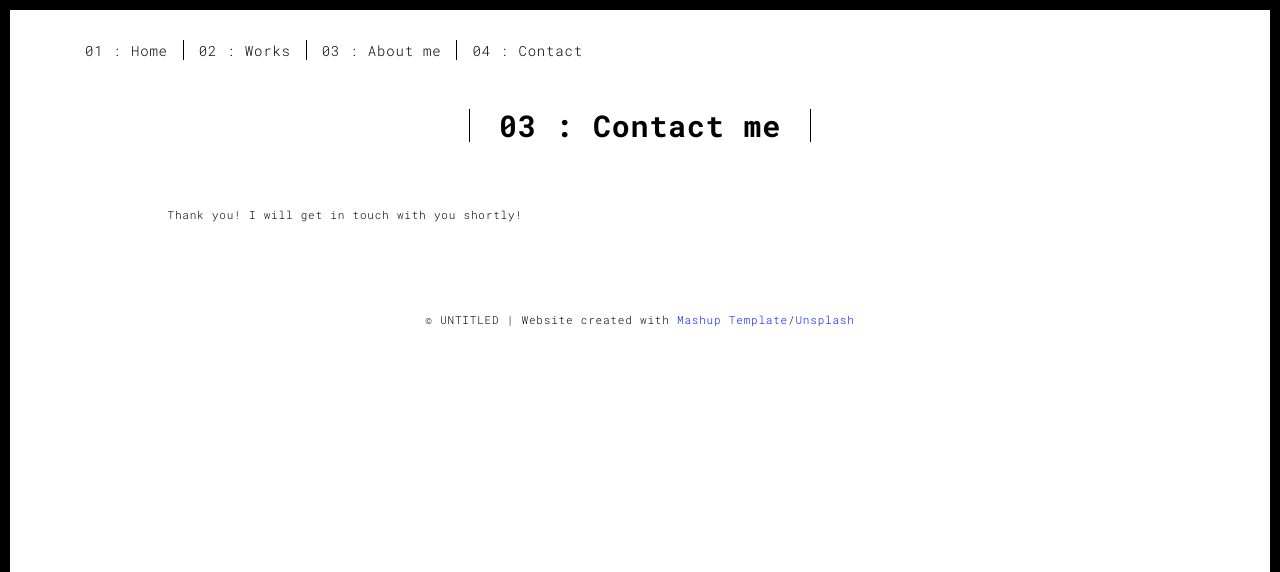
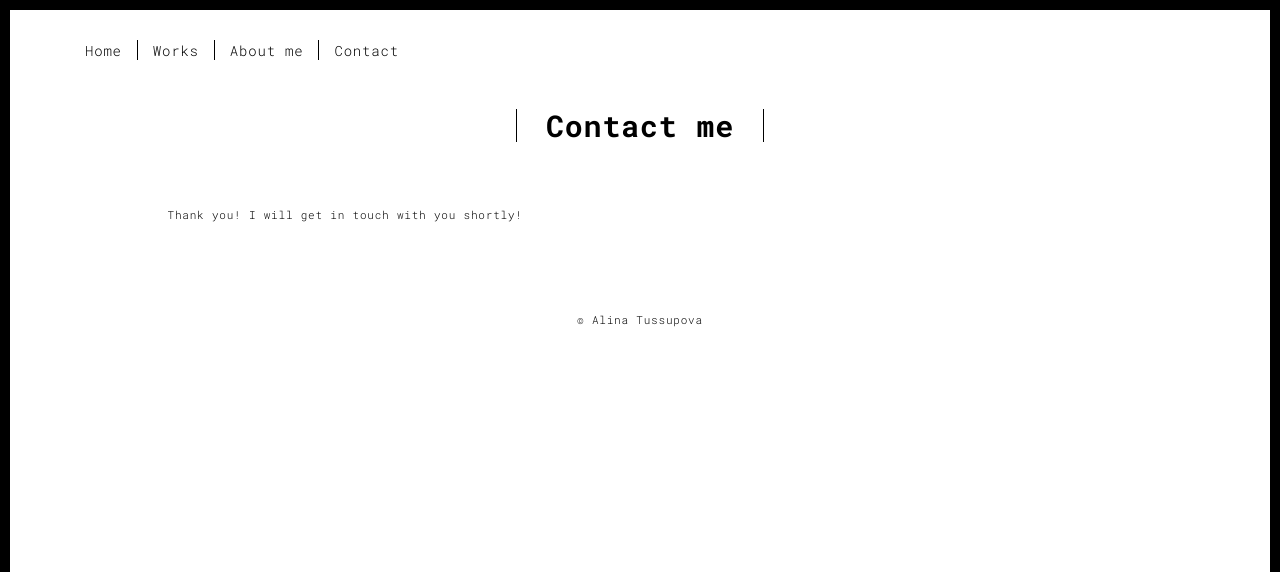
Before and after one commit to alinatussupova/site, a Flask app: template templates/thankyou.html in a window 1280 px wide. Shown: the top 572 px of the page. Run offline with Flask 2, Linux system fonts and the light colour scheme; the template is opened without the code that fills it, so the values that code supplies are empty.

Commit message:
Update thankyou.html

```diff
--- a/templates/thankyou.html
+++ b/templates/thankyou.html
@@ -37,10 +37,10 @@
 
       <div class="collapse navbar-collapse" id="navbar-collapse">
         <ul class="nav navbar-nav ">
-          <li><a href="./index.html" title="">01 : Home</a></li>
-          <li><a href="./works.html" title="">02 : Works</a></li>
-          <li><a href="./about.html" title="">03 : About me</a></li>
-          <li><a href="./contact.html" title="">04 : Contact</a></li>
+          <li><a href="./index.html" title="">Home</a></li>
+          <li><a href="./works.html" title="">Works</a></li>
+          <li><a href="./about.html" title=""> About me</a></li>
+          <li><a href="./contact.html" title="">Contact</a></li>
         </ul>
 
 
@@ -54,7 +54,7 @@
       <div class="row">
         <div class="col-xs-12">
           <div class="section-container-spacer text-center">
-            <h1 class="h2">03 : Contact me</h1>
+            <h1 class="h2">Contact me</h1>
           </div>
 
           <div class="row">
@@ -74,7 +74,7 @@
   <div class="container">
     <div class="row">
       <div class="col-xs-12">
-        <p>© UNTITLED | Website created with <a href="http://www.mashup-template.com/" title="Create website with free html template">Mashup Template</a>/<a href="https://www.unsplash.com/" title="Beautiful Free Images">Unsplash</a></p>
+        <p>© Alina Tussupova </p>
       </div>
     </div>
   </div>
```
